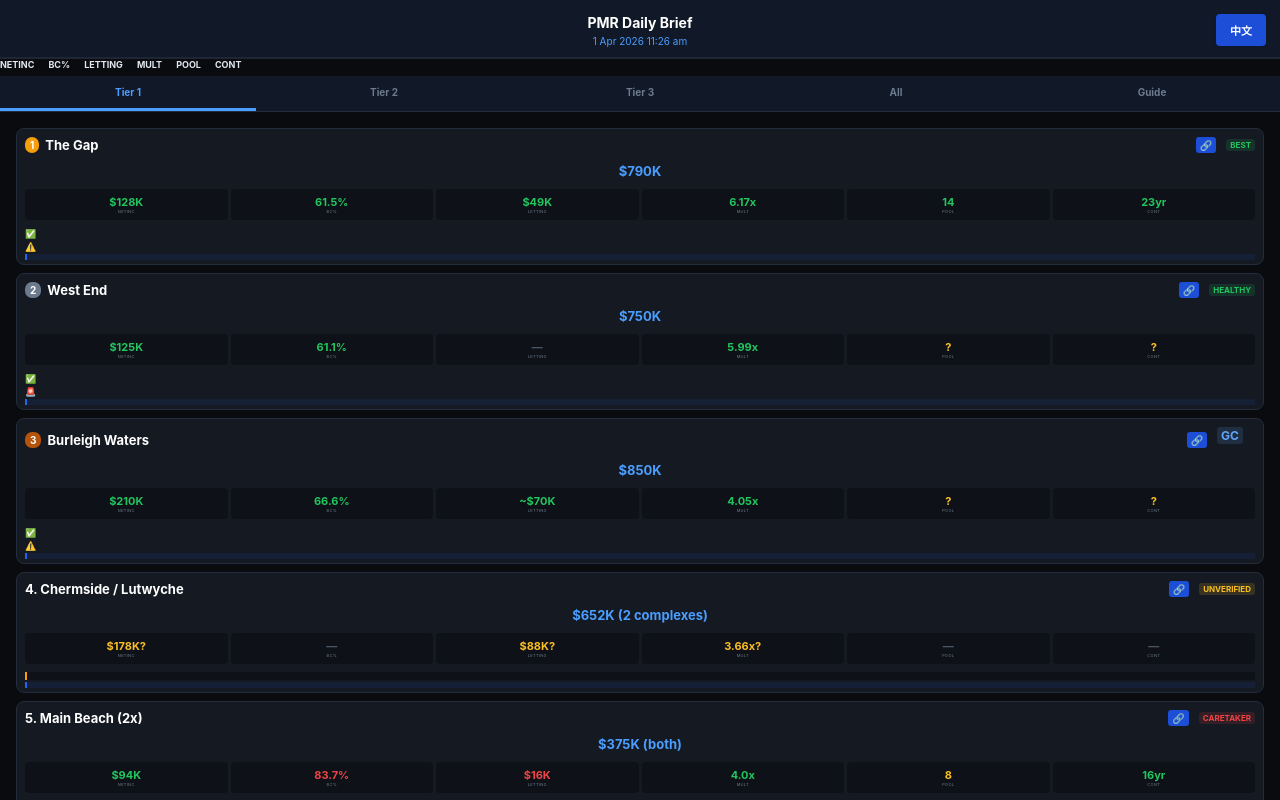
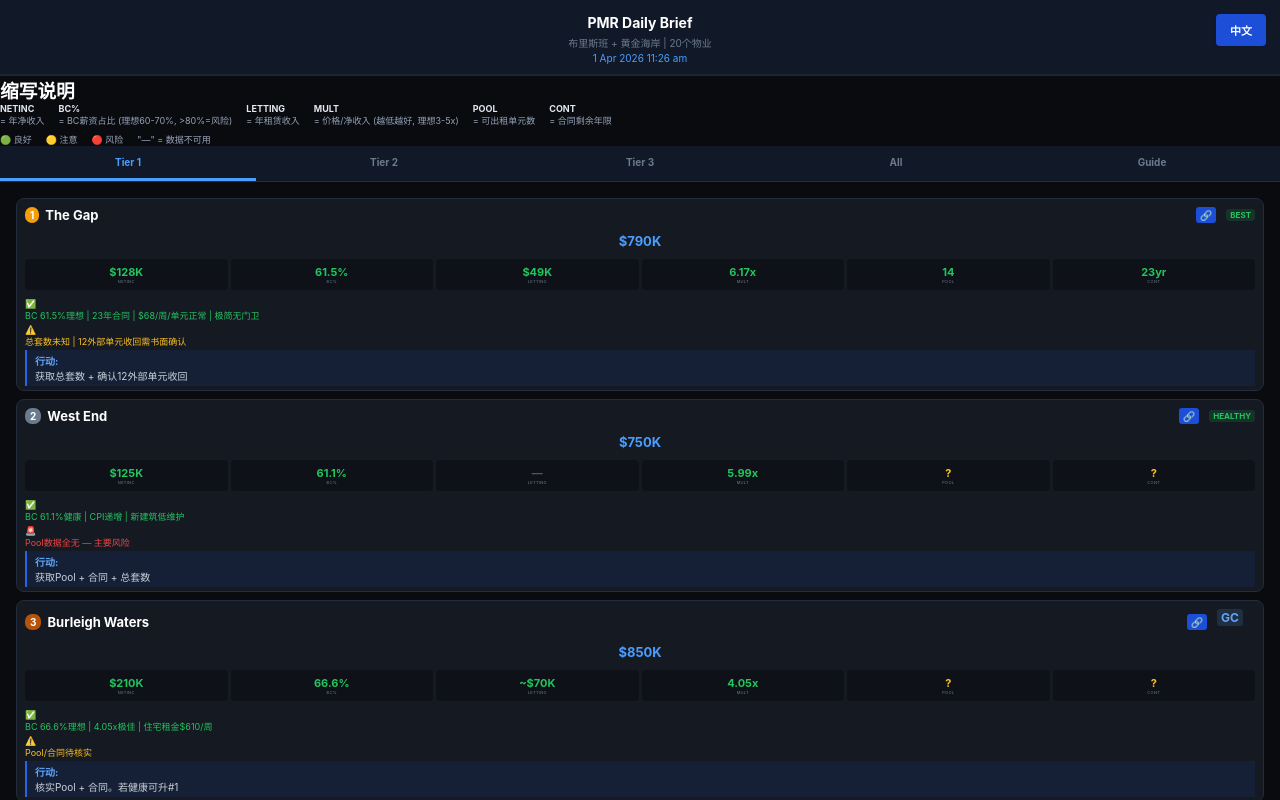
Before and after one commit to winrobin/pmr-dashboard, a plain HTML site: page index.html in a window 1280 px wide. Both pictures are taken after a click on the button "EN". Shown: the top 800 px of the page. Drawn offline with Linux system fonts and the light colour scheme.

Commit message:
Fix: zh toggle explicitly sets display:block not empty

```diff
--- a/index.html
+++ b/index.html
@@ -591,8 +591,8 @@ function tog(){
   lang=(lang==='en')?'zh':'en';
   var btn=document.querySelector('.lng-btn');
   btn.textContent=(lang==='zh')?'中文':'EN';
-  document.querySelectorAll('.en').forEach(function(e){e.style.display=lang==='zh'?'none':''});
-  document.querySelectorAll('.zh').forEach(function(e){e.style.display=lang==='zh'?'':'none'});
+  document.querySelectorAll('.en').forEach(function(e){e.style.display=lang==='zh'?'none':'block'});
+  document.querySelectorAll('.zh').forEach(function(e){e.style.display=lang==='zh'?'block':'none'});
   if(lang==='zh'){
     document.getElementById('sub').textContent='布里斯班 + 黄金海岸 | 20物业';
     document.getElementById('tab1').textContent='第1档';
```
